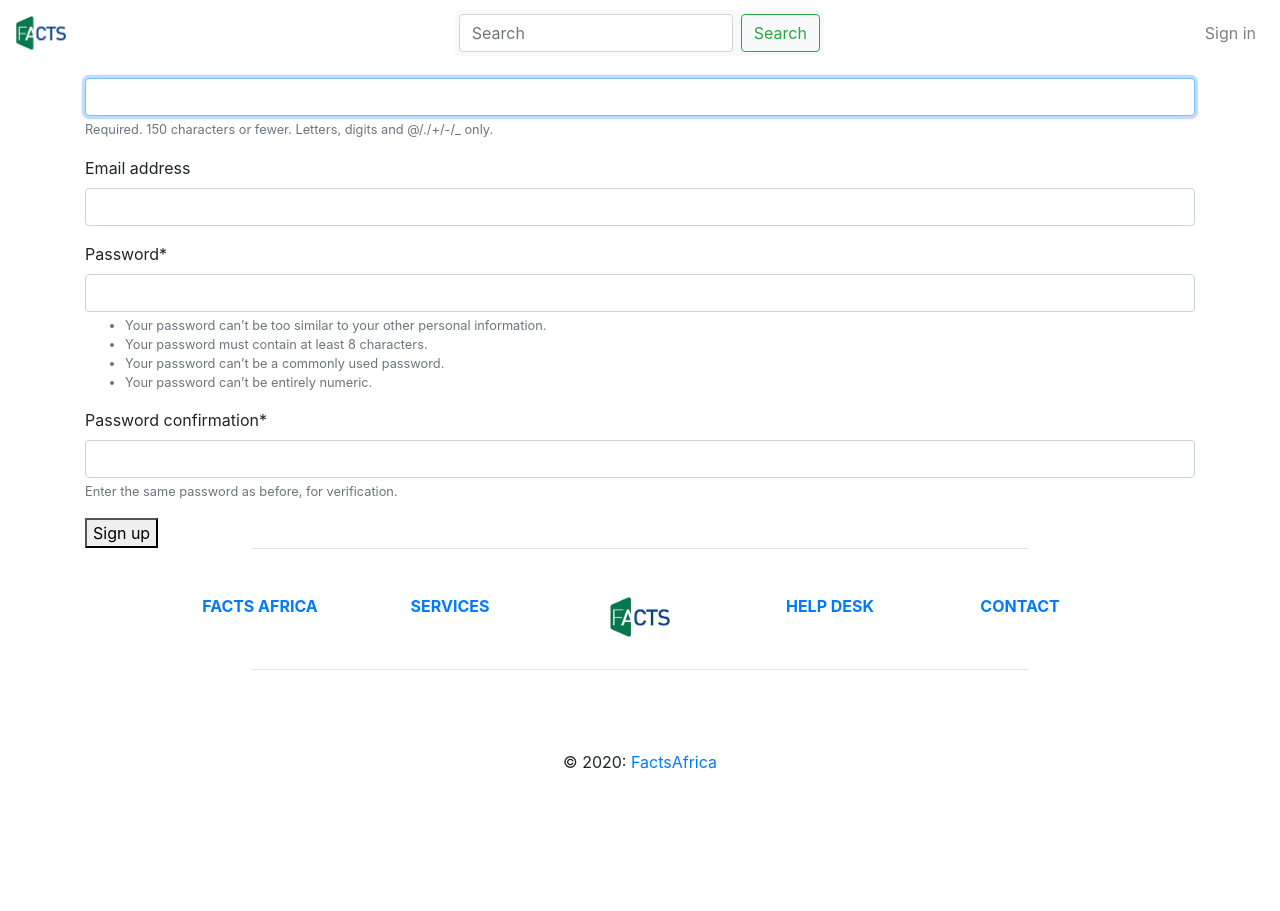
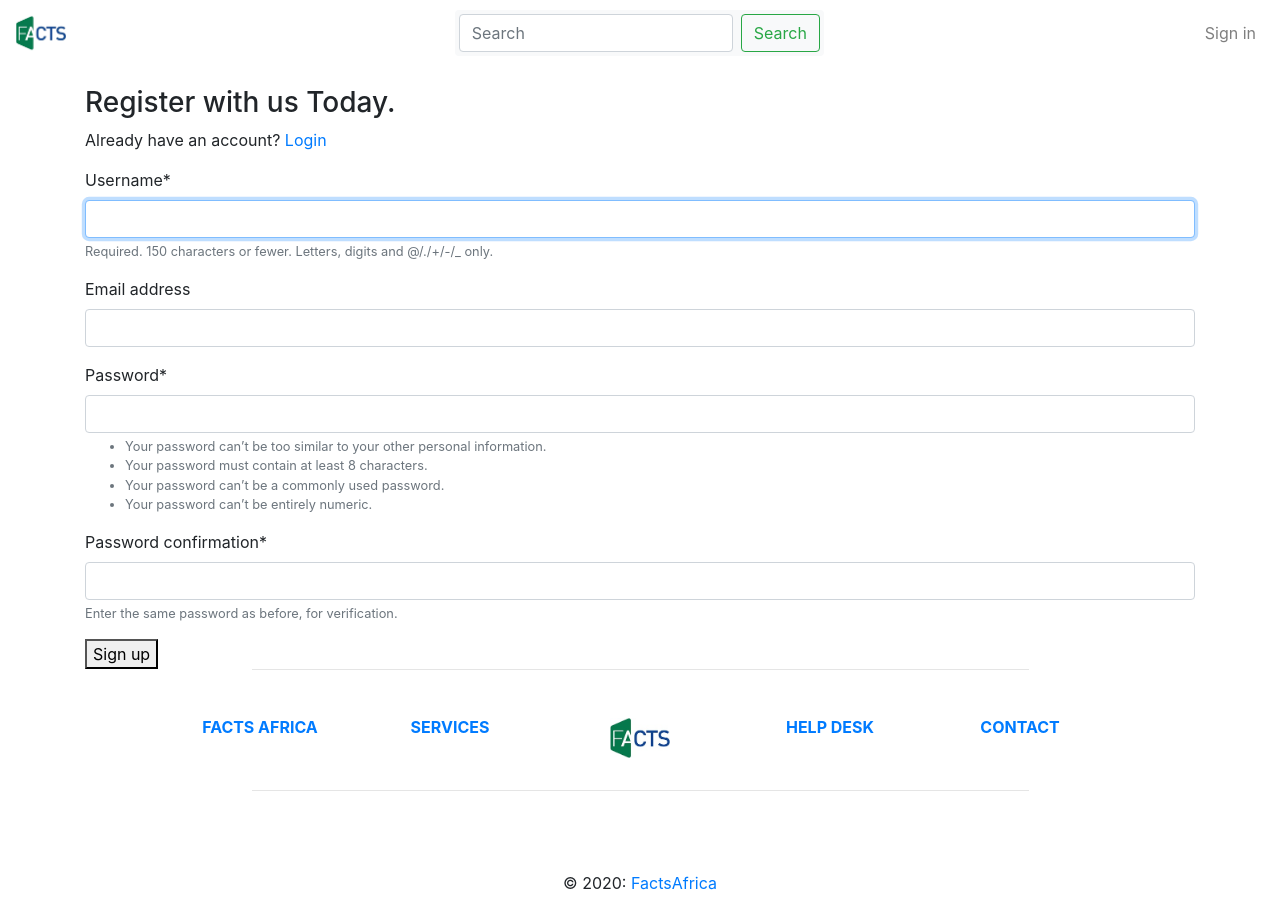
Before and after one commit to kiprotichdominic/Facts, a Django app: page /users/signup/ in a window 1280 px wide. Before the commit the page ends 769 px from the top, so only its background shows below. Run offline with Django 3.2, Linux system fonts and the light colour scheme; some libraries are stand-ins or nearby versions.

Commit message:
created redirection roots for the login page from the registration forms

```diff
--- a/static/css/main.css
+++ b/static/css/main.css
@@ -4,3 +4,8 @@
 .navbar{
    background:white !important;
   }
+/* .forms {
+  display: flex;
+  justify-content: center;
+  align-items: center;
+} */
--- a/templates/registration/login.html
+++ b/templates/registration/login.html
@@ -1,7 +1,7 @@
 {% extends "base.html" %} {%load crispy_forms_tags %} {% block content %}
 <div class="container">
   <h2>Login</h2>
-  <form method="post" class="loginform">
+  <form method="post" class="loginform forms">
     {% csrf_token %} {{ form| crispy}}
     <button type="submit">Login</button>
   </form>
--- a/templates/registration/signup.html
+++ b/templates/registration/signup.html
@@ -1,7 +1,9 @@
 {% extends "base.html" %} {%load crispy_forms_tags %} {% block content %}
 <div class="container">
   <h2>Sign up</h2>
-  <form method="post">
+  <form method="post" class="signupform forms mt-5">
+    <h3>Register with us Today.</h3>
+    <p>Already have an account? <a href="{%url 'login'%}">Login</a></p>
     {% csrf_token %} {{ form| crispy}}
     <button type="submit">Sign up</button>
   </form>
```
